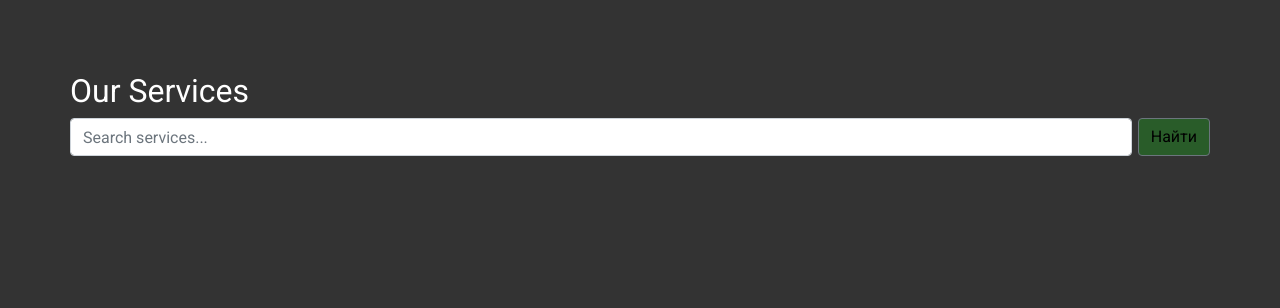
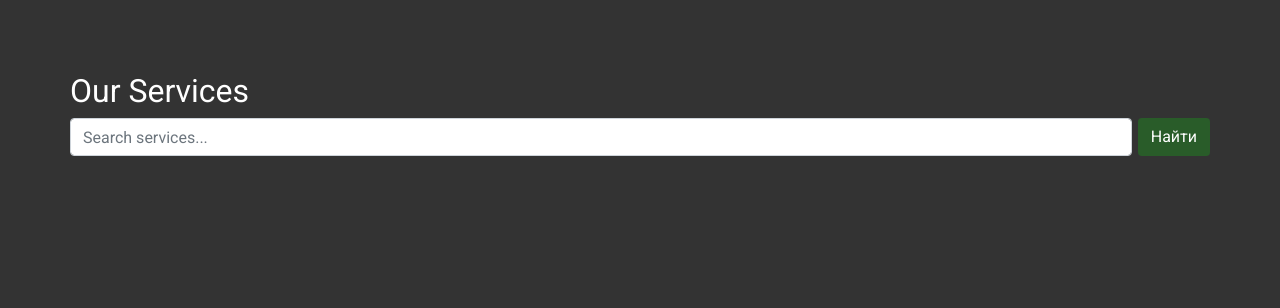
Before and after one commit to dev4ox/stars-start-lk, a Django app: page /lk/services/ in a window 1280 px wide. Shown: the part 76-384 px from the top of the page. Run offline with Django 5.2, Linux system fonts and the light colour scheme; data that the repository does not hold is empty; parts of the project's set-up code (start-up, migrations or seed data) failed here and were passed over; some libraries are stand-ins or nearby versions.

Commit message:
mini fix`s

```diff
--- a/regSaitTest/panels/templates/admin/users.html
+++ b/regSaitTest/panels/templates/admin/users.html
@@ -8,7 +8,7 @@
     <h2 class="mb-4">{% trans "User Management" %}</h2>
     <form method="get" class="d-flex mb-3">
         <input type="text" name="search" class="form-control me-2" placeholder="{% trans 'Search users...' %}" value="{{ search_query }}">
-        <button type="submit" class="btn btn-secondary">{% trans "Search" %}</button>
+        <button type="submit" class="btn btn-search">{% trans "Search" %}</button>
     </form>
     <table class="table table-bordered">
         <thead>
--- a/regSaitTest/registration/static/css/style.css
+++ b/regSaitTest/registration/static/css/style.css
@@ -443,14 +443,13 @@ footer {
   margin-right: 5px;
 }
 
-.btn-secondary {
+.btn-search {
   margin-left: 6px;
   background-color: rgba(0, 255, 0, 0.2);
-  color: #000;
+  color: #fff;
 }
-.btn-secondary:hover {
+.btn-search:hover {
   background-color: rgba(0, 255, 0, 0.6);
-  color: #000;
 }
 
 .login-container {
--- a/regSaitTest/registration/static/css/style.scss
+++ b/regSaitTest/registration/static/css/style.scss
@@ -521,13 +521,12 @@ footer {
     margin-right: 5px;
 }
 
-.btn-secondary {
+.btn-search {
     margin-left: 6px;
     background-color: rgba(0, 255, 0, 0.2);
-    color: $text-color-wh;
+    color: $text-color;
     &:hover {
         background-color: rgba(0, 255, 0, 0.6);
-        color: $text-color-wh;
     }
 }
 
--- a/regSaitTest/registration/templates/services.html
+++ b/regSaitTest/registration/templates/services.html
@@ -9,7 +9,7 @@
 <h2>{% trans "Our Services" %}</h2>
 <form method="get" class="d-flex mb-3">
     <input type="text" name="search" class="form-control me-2" placeholder="{% trans 'Search services...' %}" value="{{ search_query }}">
-    <button type="submit" class="btn btn-secondary">{% trans "Search" %}</button>
+    <button type="submit" class="btn btn-search">{% trans "Search" %}</button>
 
     {% if search_query %}
         <a href="{% url 'services' %}">
```
Also changed, not shown: regSaitTest/registration/templates/profile.html (+9 -4 lines), 1 other file.
